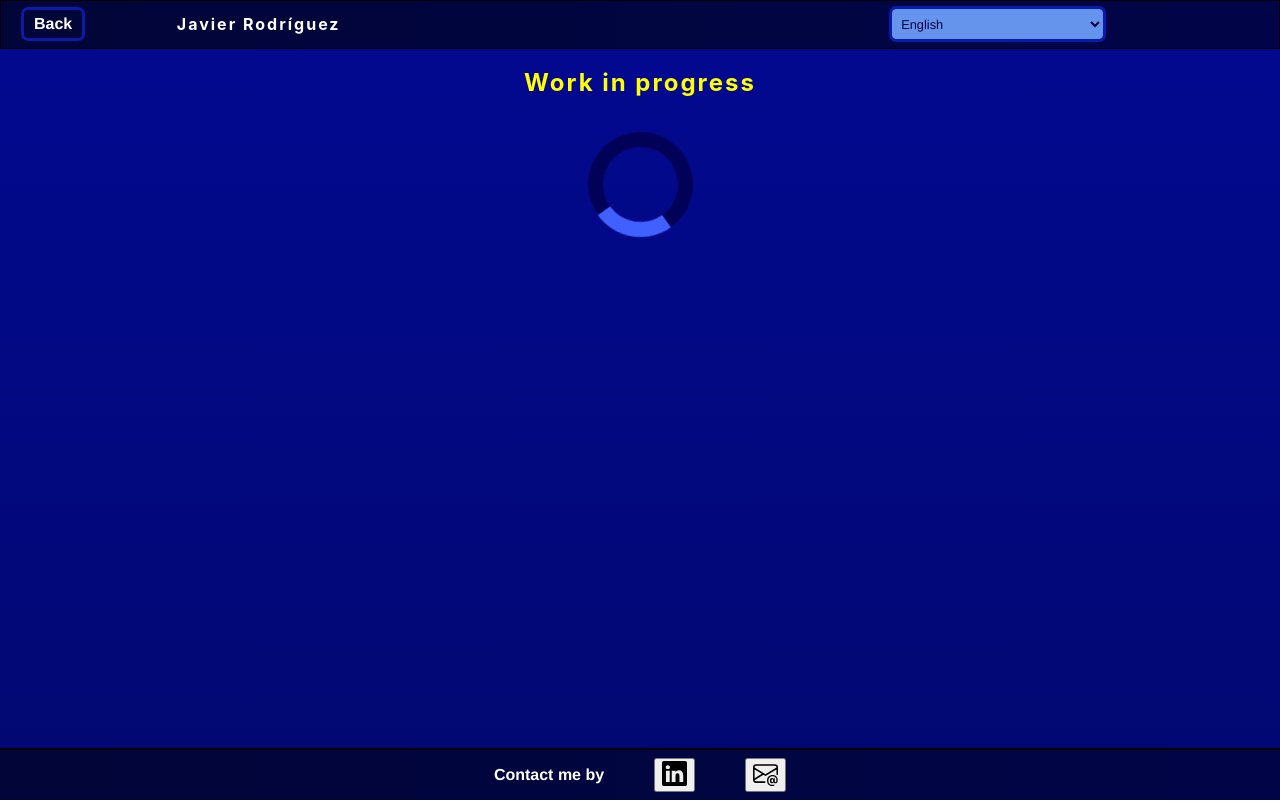
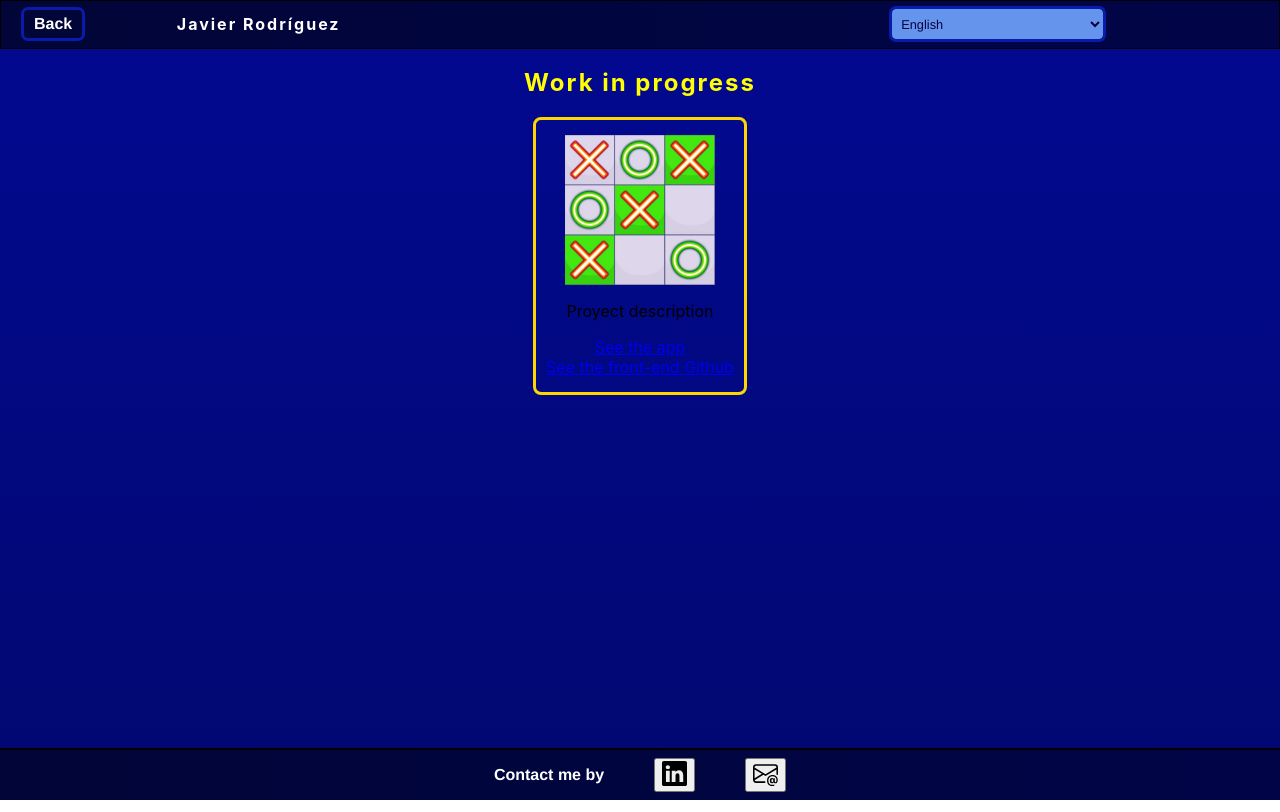
Before and after one commit to javirro/personal-web, a React (Create React App) app: page /example in a window 1280 px wide. Built offline with nearby package versions, Linux system fonts and the light colour scheme.

Commit message:
Add Proyect component to show info of personal proyects

```diff
--- /dev/null
+++ b/src/components/Proyect.jsx
@@ -0,0 +1,24 @@
+import '../styles/proyect.css'
+import { PROYECTS } from '../constants'
+import game3rowImage from '../images/3row.jpg'
+import { FormattedMessage } from 'react-intl'
+
+const Proyect = ({ title }) => {
+  const proyect = PROYECTS[title]
+  const { front, back, url } = proyect
+  const imgToShow = game3rowImage
+
+  return (
+    <article className='proyect-container'>
+      <div className="proyect-info">
+        <img src={imgToShow} alt={title} className="proyect-img" />
+        <p><FormattedMessage id="examples-description" /></p>
+        {url && <a href={url} target='_blank' rel='noreferrer'><FormattedMessage id="examples-url" /></a>}
+        {front && <a href={front} target='_blank' rel='noreferrer'><FormattedMessage id="examples-front" /></a>}
+        {back && <a href={back} target='_blank' rel='noreferrer'><FormattedMessage id="examples-back" /></a>}
+      </div>
+    </article>)
+
+}
+
+export default Proyect
--- /dev/null
+++ b/src/constants.js
@@ -0,0 +1,11 @@
+export const PROYECTS = Object.freeze({
+  food: {
+    url: "https://chipper-faloodeh-706472.netlify.app/",
+    front: "https://github.com/javirro/food-ranking-ui",
+    back: "https://github.com/javirro/food-ranking-api",
+  },
+  game3row: {
+    url: "https://kaleidoscopic-wisp-fab2a1.netlify.app/",
+    front: "https://github.com/javirro/three-in-row",
+  },
+});
--- a/src/locales/en.json
+++ b/src/locales/en.json
@@ -9,6 +9,10 @@
   "blockchain-stack": "EVM compatible blockchains. Solidity for smart contracts.",
   "git-stack": "Github and Gitlab for version control.",
   "fav-management": "Management",
+  "examples-url": "See the app",
+  "examples-front": "See the front-end Github",
+  "examples-back": "See the back-end Github",
+  "examples-description": "Proyect description",
   "management-stack": "Scrum methodology for project management.",
   "home-introduction": "Personal information",
   "home-projects": "Some personal projects",
--- a/src/locales/esp.json
+++ b/src/locales/esp.json
@@ -8,6 +8,10 @@
   "blockchain-stack": "Blockchains compatibles con EVM. Solidity para  smart contracts.",
   "git-stack": "Github y Gitlab para control de versiones.",
   "fav-management": "Gestión",
+  "examples-url": "Ver la app",
+  "examples-front": "Ver Github del front-end",
+  "examples-back": "Ver Github del back-end",
+  "examples-description": "Descripción del proyecto",
   "management-stack": "Metodología SCRUM para gestión de proyectos.",
   "home-introduction": "Información personal",
   "home-projects": "Proyectos personales",
--- a/src/routes/Examples.jsx
+++ b/src/routes/Examples.jsx
@@ -1,12 +1,18 @@
 import { FormattedMessage } from 'react-intl'
 import Loader from '../components/Loader'
 import '../styles/Examples.css'
+import Proyect from '../components/Proyect'
 const Examples = () => {
+  const proyects = ["game3row"]
   return (
     <main className="examples-container">
-      <section className="wip-container">
+      {/* <section className="wip-container">
         <h2 className="title-example"> <FormattedMessage id="work-in-progress" /> </h2>
         <Loader />
+      </section> */}
+      <h2 className="title-example"> <FormattedMessage id="work-in-progress" /> </h2>
+      <section>
+        {proyects.map(p => <Proyect key={p} title={p} />)}
       </section>
 
     </main>
--- /dev/null
+++ b/src/styles/proyect.css
@@ -0,0 +1,16 @@
+.proyect-container {
+    border-radius: 8px;
+    border: 3px solid gold;
+    padding: 15px 10px;
+}
+
+.proyect-info {
+    display: flex;
+    flex-direction: column;
+    align-items: center;
+    justify-content: center;
+}
+
+.proyect-img {
+    width: 150px;
+}
```
Also changed, not shown: src/images/3row.jpg (added).
